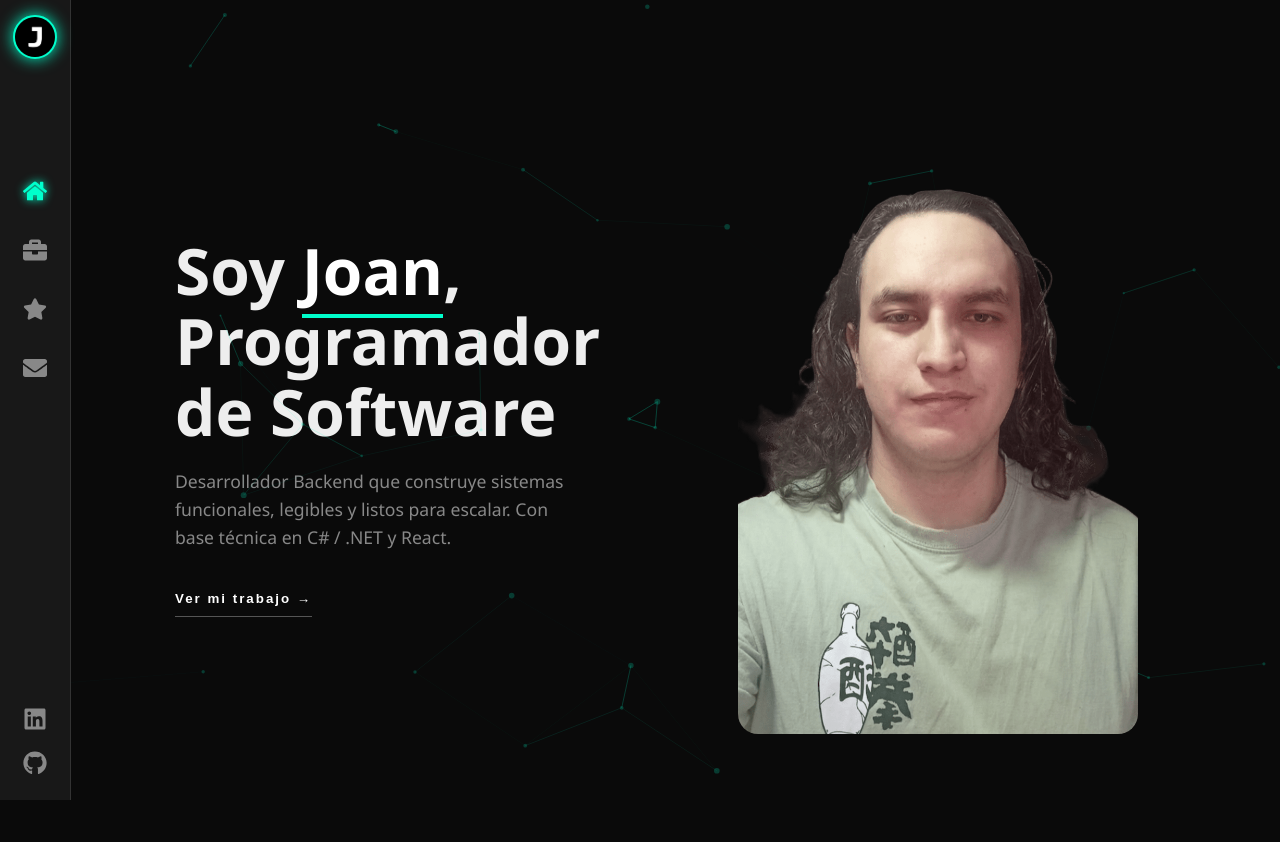
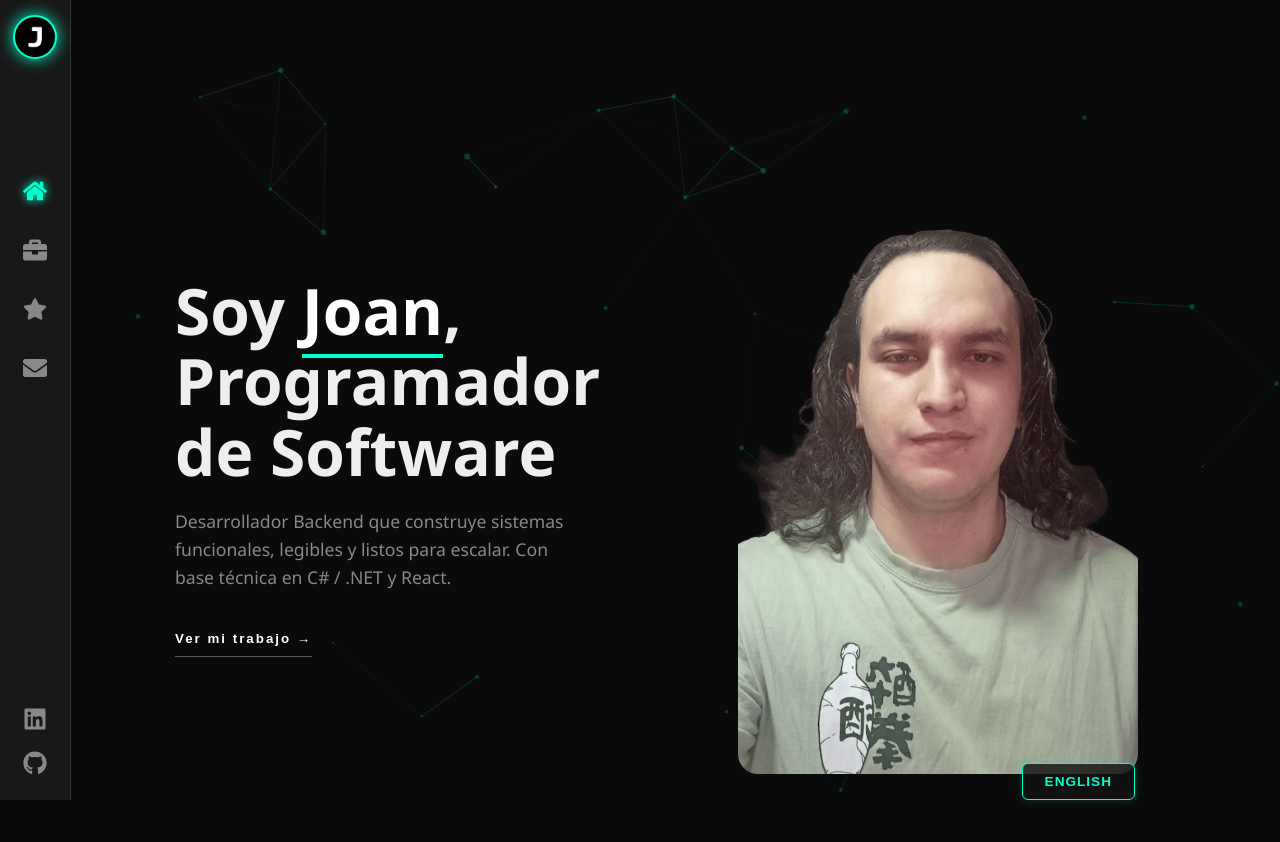
Before and after one commit to JoanCardozo/Mi-Portafolio, a React (Vite) app: page / in a window 1280 px wide. Shown: the top 842 px of the page. Before the commit the page ends 800 px from the top, so only its background shows below. Built offline with nearby package versions, Linux system fonts and the light colour scheme.

Commit message:
implementacion boton de traduccion

```diff
--- a/src/App.css
+++ b/src/App.css
@@ -152,6 +152,65 @@
   cursor: pointer;
   font-weight: bold;
   letter-spacing: 2px;
+}
+.seccion-inicio {
+  position: relative;
+  min-height: 100vh;
+  width: 100%;
+}
+
+/* ===================================================
+   BOTÓN TRADUCTOR
+   =================================================== */
+.btn-traductor-custom {
+  position: absolute;
+  bottom: 40px;
+  right: 40px;
+  z-index: 999;
+  background-color: rgba(18, 18, 18, 0.8);
+  color: var(--color-primario);
+  border: 1px solid var(--color-primario);
+  padding: 10px 22px;
+  border-radius: 6px;
+  font-weight: bold;
+  font-size: 0.85rem;
+  text-transform: uppercase;
+  letter-spacing: 1px;
+  cursor: pointer;
+  transition: all 0.3s ease-in-out;
+  box-shadow: 0 0 10px rgba(0, 255, 204, 0.2);
+}
+
+/* Efecto hover interactivo */
+.btn-traductor-custom:hover {
+  background-color: var(--color-primario);
+  color: #121212;
+  box-shadow: 0 0 20px var(--color-primario);
+  transform: translateY(-2px);
+}
+
+/* ===================================================
+   OCULTAR ELEMENTOS DE GOOGLE TRANSLATE
+   =================================================== */
+
+/* Evita de forma estricta que Google empuje el layout hacia abajo */
+body {
+  top: 0 !important;
+  position: static !important;
+}
+
+/* Oculta barras, banners, popups e iconos nativos inyectados por Google */
+#google_translate_element,
+#goog-gt-tt,
+#goog-te-widget-skiptranslate,
+.skiptranslate,
+.goog-te-banner-frame,
+.goog-te-banner,
+.goog-te-balloon-frame,
+.goog-te-gadget-icon,
+.goog-te-gadget-simple,
+iframe.goog-te-banner-frame {
+  display: none !important;
 }
 
 /* --- SECCIÓN EXPERIENCIA --- */
--- a/src/App.jsx
+++ b/src/App.jsx
@@ -52,13 +52,15 @@ const opcionesParticulas = {
 };
 
 function App() {
+  // ===================================================
+  // ESTADOS PRINCIPALES Y NAVEGACIÓN
+  // ===================================================
   const [init, setInit] = useState(false);
   const [tarjetaAbierta, setTarjetaAbierta] = useState(null);
   const [seccionActiva, setSeccionActiva] = useState('inicio');
+  const [idiomaActual, setIdiomaActual] = useState('es');
 
-  // ===================================================
-  // ESTADO INTERACTIVO: CONTROL DE HABILIDADES
-  // ===================================================
+  // CONTROL DE EXPANSIÓN DE CATEGORÍAS DE HABILIDADES
   const [habilidadesExpandidas, setHabilidadesExpandidas] = useState({
     backend: false,
     frontend: false,
@@ -66,6 +68,9 @@ function App() {
     herramientas: false
   });
 
+  // ===================================================
+  // EFECTOS (PARTÍCULAS Y TRADUCTOR)
+  // ===================================================
   useEffect(() => {
     if (!init) {
       initParticlesEngine(async (engine) => {
@@ -75,6 +80,28 @@ function App() {
       });
     }
   }, [init]);
+
+  useEffect(() => {
+    const comprobarCookie = () => {
+      const match = document.cookie.match(/(^| )googtrans=([^;]+)/);
+      if (match && match[2].includes('/en')) {
+        setIdiomaActual('en');
+      }
+    };
+    setTimeout(comprobarCookie, 500);
+  }, []);
+
+  // LÓGICA DEL TRADUCTOR DE GOOGLE
+  const cambiarIdiomaPro = () => {
+    const nuevoIdioma = idiomaActual === 'es' ? 'en' : 'es';
+    setIdiomaActual(nuevoIdioma);
+
+    const googleSelect = document.querySelector('.goog-te-combo');
+    if (googleSelect) {
+      googleSelect.value = nuevoIdioma;
+      googleSelect.dispatchEvent(new Event('change'));
+    }
+  };
 
   const toggleCategoriaHabilidad = (categoria) => {
     setHabilidadesExpandidas(prev => ({
@@ -94,19 +121,10 @@ function App() {
       periodo: "2023 - 2024",
       descripcion: (
         <ul className="lista-experiencia">
-          <li>Desarrollé API REST en C# y .NET para sincronización OAuth con Google y
-            Facebook, reduciendo fricción en el flujo de autenticación y habilitando
-            login social multiplataforma.</li>
-          <li>Rediseñé componentes de la página principal en Figma e integré los
-            cambios en el ciclo de desarrollo: refinamiento de backlog, estimación de
-            historias y demos de sprint bajo SCRUM.npm
-          </li>
-          <li>Ejecuté migración de sistema legacy a arquitectura moderna, reduciendo
-            deuda técnica e impacto en funcionalidades activas bajo mentorship del
-            Ingeniero Líder.</li>
-          <li>Automatice la validación del flujo crítico de compra con C# y Selenium
-            WebDriver, eliminando pruebas manuales repetitivas y detectando
-            regresiones antes de producción.</li>
+          <li>Desarrollé API REST en C# y .NET para sincronización OAuth con Google y Facebook, reduciendo fricción en el flujo de autenticación y habilitando login social multiplataforma.</li>
+          <li>Rediseñé componentes de la página principal en Figma e integré los cambios en el ciclo de desarrollo: refinamiento de backlog, estimación de historias y demos de sprint bajo SCRUM.</li>
+          <li>Ejecuté migración de sistema legacy a arquitectura moderna, reduciendo deuda técnica e impacto en funcionalidades activas bajo mentorship del Ingeniero Líder.</li>
+          <li>Automatice la validación del flujo crítico de compra con C# y Selenium WebDriver, eliminando pruebas manuales repetitivas y detectando regresiones antes de producción.</li>
         </ul>
       )
     },
@@ -117,49 +135,25 @@ function App() {
       periodo: "2024 - 2024 (8 meses)",
       descripcion: (
         <ul className="lista-experiencia">
-          <li>Procesé 1,200 registros técnicos mensuales en Horus, reduciendo el tiempo
-            de ciclo de 8 a 2 minutos por registro (75% de mejora) con tasa de error
-            cero bajo mi responsabilidad.
-          </li>
-          <li>Migré reportes manuales a flujos automatizados en Excel (tablas
-            dinámicas, fórmulas avanzadas), eliminando re-trabajo y reduciendo
-            errores humanos en procesamiento administrativo.</li>
-          <li>Gestioné un backlog estable de 10 incapacidades activas con un flujo de 4
-            consultas/día, sosteniendo un SLA de resolución de 2 días para docentes a
-            nivel nacional.</li>
-          <li>Asumí responsabilidad exclusiva de Valle del Cauca y Vichada, priorizando
-            casos críticos y garantizando continuidad operativa para las regiones de
-            mayor volumen de incidencias.
-          </li>
+          <li>Procesé 1,200 registros técnicos mensuales en Horus, reduciendo el tiempo de ciclo de 8 a 2 minutos por registro (75% de mejora) con tasa de error cero bajo mi responsabilidad.</li>
+          <li>Migré reportes manuales a flujos automatizados en Excel (tablas dinámicas, fórmulas avanzadas), eliminando re-trabajo y reduciendo errores humanos en procesamiento administrativo.</li>
+          <li>Gestioné un backlog estable de 10 incapacidades activas con un flujo de 4 consultas/día, sosteniendo un SLA de resolución de 2 días para docentes a nivel nacional.</li>
+          <li>Asumí responsabilidad exclusiva de Valle del Cauca y Vichada, priorizando casos críticos y garantizando continuidad operativa para las regiones de mayor volumen de incidencias.</li>
         </ul>
       )
     },
     {
       id: 3,
-      puesto: "Desarrollo Profesional Continuo - 2025",
+      puesto: "Desarrollo Profesional Continuo",
       periodo: "2025 - 2026 (En curso)",
       descripcion: (
         <ul className="lista-experiencia">
-          <li>Adopté Git y GitHub como flujo estándar de trabajo: branches por
-            feature, commits semánticos y revisión de cambios antes de merge.
-          </li>
-          <li>Construí servicios backend con Node.js: HTTP servers, middleware, manejo
-            asíncrono (async/await) y consumo de APIs externas.
-          </li>
-          <li>Desarrollé interfaces con React.js aplicando arquitectura por
-            componentes, hooks y patrones de composición.
-          </li>
-          <li>Diseñe APIs REST con contratos claros, validación de entradas, manejo
-            estructurado de errores y documentación básica con OpenAPI.
-          </li>
-          <li>
-            Entregué dashboard de gestión de tareas en React con CRUD completo,
-            filtros dinámicos y persistencia de estado.
-          </li>
-          <li>
-            Actualmente desarrollando videojuego 2D pixel art en Unity con C#: física
-            de personaje, sistema de colisiones y arquitectura de escenas.
-          </li>
+          <li>Adopté Git y GitHub como flujo estándar de trabajo: branches por feature, commits semánticos y revisión de cambios antes de merge.</li>
+          <li>Construí servicios backend con Node.js: HTTP servers, middleware, manejo asíncrono (async/await) y consumo de APIs externas.</li>
+          <li>Desarrollé interfaces con React.js aplicando arquitectura por componentes, hooks y patrones de composición.</li>
+          <li>Diseñe APIs REST con contratos claros, validación de entradas, manejo estructurado de errores y documentación básica con OpenAPI.</li>
+          <li>Entregué dashboard de gestión de tareas en React con CRUD completo, filtros dinámicos y persistencia de estado.</li>
+          <li>Actualmente desarrollando videojuego 2D pixel art en Unity con C#: física de personaje, sistema de colisiones y arquitectura de escenas.</li>
         </ul>
       )
     }
@@ -181,16 +175,16 @@ function App() {
     {
       id: 2,
       titulo: "Demo Videojuego de Plataforma 2D",
-      descripcion: "Proyecto personal enfocado en el desarrollo de videojuegos, donde diseñé e implementé la primera versión jugable de un juego 2D estilo Pixel Art utilizando Unity y C#. Durante el desarrollo apliqué principios de Programación Orientada a Objetos (POO) para estructurar la lógica del juego, así como sistemas de control de personaje, detección de colisiones, interacción con el entorno y gestión de estados. También trabajé en la creación e integración de sprites, animaciones mediante Animator, configuración de Colliders, diseño de niveles y mecánicas principales de jugabilidad.",
+      descripcion: "Proyecto personal enfocado en el desarrollo de videojuegos, donde diseñé e implementé la primera versión jugable de un juego 2D estilo Pixel Art utilizando Unity y C#. Durante el desarrollo apliqué principios de Programación Orientada a Objetos (POO) para estructurar la lógica del juego, así como sistemas de control de personaje, detección de colisiones, interacción con el entorno y gestión de estados.",
       imagen: Proyecto2,
-      tecnologias: ["Unity Engine", "C#", "Programación Orientada a Objetos (POO)", "Pixel Art y manejo de Sprites", "Animator y sistemas de animación", "Colliders y detección de colisiones", "Diseño de niveles", "Gestión de estados y condiciones de juego", "Física 2D", "Mecánicas de gameplay"],
+      tecnologias: ["Unity Engine", "C#", "Programación Orientada a Objetos (POO)", "Pixel Art", "Animator", "Colliders", "Física 2D"],
       linkDemo: "https://youtu.be/dGTI2Q7l8t8",
       linkRepo: "https://github.com/JoanCardozo/Demo-Videojuego-de-Plataformas-2D"
     }
   ];
 
   // ===================================================
-  // DATOS: HABILIDADES TÉCNICAS (ORGANIZADAS POR CATEGORÍAS)
+  // DATOS: HABILIDADES TÉCNICAS
   // ===================================================
   const categoriasHabilidades = {
     backend: {
@@ -236,39 +230,21 @@ function App() {
 
   return (
     <div className="layout-principal">
-
       {init && (
         <div className="capa-fondo">
-          <Particles
-            id="tsparticles"
-            options={opcionesParticulas}
-          />
+          <Particles id="tsparticles" options={opcionesParticulas} />
         </div>
       )}
 
-      {/* ===================================================
-          ESTRUCTURA: BARRA LATERAL NAV
-          =================================================== */}
+      {/* BARRA LATERAL NAV */}
       <nav className="barra-lateral">
         <div className="mini-avatar-contenedor">
-          <img
-            src={`${import.meta.env.BASE_URL}Letra.png`}
-            alt="Letra"
-            className="mini-avatar"
-          />
+          <img src={`${import.meta.env.BASE_URL}Letra.png`} alt="Letra" className="mini-avatar" />
         </div>
-        <FaHome className={`iconos ${seccionActiva === 'inicio' ? 'activo' : ''}`} onClick={() => setSeccionActiva('inicio')}
-          title="Inicio"
-        />
-        <FaBriefcase className={`iconos ${seccionActiva === 'experiencia' ? 'activo' : ''}`} onClick={() => setSeccionActiva('experiencia')}
-          title="Experiencia"
-        />
-        <FaStar className={`iconos ${seccionActiva === 'habilidades' ? 'activo' : ''}`} onClick={() => setSeccionActiva('habilidades')}
-          title="Habilidades"
-        />
-        <FaEnvelope className={`iconos ${seccionActiva === 'contacto' ? 'activo' : ''}`} onClick={() => setSeccionActiva('contacto')}
-          title="Contacto"
-        />
+        <FaHome className={`iconos ${seccionActiva === 'inicio' ? 'activo' : ''}`} onClick={() => setSeccionActiva('inicio')} title="Inicio" />
+        <FaBriefcase className={`iconos ${seccionActiva === 'experiencia' ? 'activo' : ''}`} onClick={() => setSeccionActiva('experiencia')} title="Experiencia" />
+        <FaStar className={`iconos ${seccionActiva === 'habilidades' ? 'activo' : ''}`} onClick={() => setSeccionActiva('habilidades')} title="Habilidades" />
+        <FaEnvelope className={`iconos ${seccionActiva === 'contacto' ? 'activo' : ''}`} onClick={() => setSeccionActiva('contacto')} title="Contacto" />
 
         <div style={{ marginTop: 'auto', marginBottom: '20px', display: 'flex', flexDirection: 'column', gap: '15px' }}>
           <a href="https://www.linkedin.com/in/joan-stiven-cardozo-avila-99a15732a/" target="_blank" rel="noopener noreferrer"><FaLinkedin className="iconos" title="LinkedIn" /></a>
@@ -276,25 +252,25 @@ function App() {
         </div>
       </nav>
 
-      {/* ===================================================
-          ESTRUCTURA: VISTAS PRINCIPALES DEL CONTENIDO
-          =================================================== */}
+      {/* VISTAS PRINCIPALES DEL CONTENIDO */}
       <main className="contenido-principal">
-
         {/* --- SECCIÓN INICIO --- */}
         {seccionActiva === 'inicio' && (
           <section className="seccion-inicio">
             <div className="bloque-texto">
               <h1 className="titulo-principal">Soy <span className="resaltado">Joan</span>, <br />Programador de Software</h1>
               <p className="descripcion">
-                Desarrollador Backend que construye sistemas funcionales, legibles y listos
-                para escalar. Con base técnica en C# / .NET y React.
+                Desarrollador Backend que construye sistemas funcionales, legibles y listos para escalar. Con base técnica en C# / .NET y React.
               </p>
               <button className="btn-primario" onClick={() => setSeccionActiva('experiencia')}>Ver mi trabajo →</button>
             </div>
             <div className="bloque-foto">
               <img src={Mi_foto} alt="Mi perfil" className="foto-perfil" />
             </div>
+            <button className="btn-traductor-custom notranslate" onClick={cambiarIdiomaPro}>
+              {idiomaActual === 'es' ? 'English' : 'Español'}
+            </button>
+            <div id="google_translate_element" style={{ display: 'none' }}></div>
           </section>
         )}
 
@@ -326,10 +302,9 @@ function App() {
               ))}
             </div>
 
-            {/* --- SECCIÓN INTEGRADA: BLOQUE PROYECTOS --- */}
+            {/* BLOQUE PROYECTOS INTEGRADO */}
             <div className="seccion-proyectos-bloque">
               <h2 className="subtitulo-proyectos">Mis Proyectos</h2>
-
               <div className="grid-proyectos-componente">
                 {proyectos.map((proyecto) => (
                   <TarjetaProyecto key={proyecto.id} proyecto={proyecto} />
@@ -341,7 +316,7 @@ function App() {
           </section>
         )}
 
-        {/* --- SECCIÓN HABILIDADES COMPLETA --- */}
+        {/* --- SECCIÓN HABILIDADES --- */}
         {seccionActiva === 'habilidades' && (
           <section className="seccion-habilidades">
             <h2 className="titulo-principal">Mis <span className="resaltado">Habilidades</span></h2>
@@ -349,11 +324,7 @@ function App() {
             {Object.keys(categoriasHabilidades).map((claveCat) => {
               const categoria = categoriasHabilidades[claveCat];
               const abierta = habilidadesExpandidas[claveCat];
-
-              // Muestra un límite de 4 elementos por defecto si no está expandido
-              const habilidadesVisibles = abierta
-                ? categoria.items
-                : categoria.items.slice(0, 4);
+              const habilidadesVisibles = abierta ? categoria.items : categoria.items.slice(0, 4);
 
               return (
                 <div key={claveCat} className="bloque-categoria-habilidad" style={{ width: '100%', marginBottom: '35px' }}>
@@ -371,10 +342,7 @@ function App() {
                   </div>
 
                   {categoria.items.length > 4 && (
-                    <span
-                      className="trigger-ver-mas"
-                      onClick={() => toggleCategoriaHabilidad(claveCat)}
-                    >
+                    <span className="trigger-ver-mas" onClick={() => toggleCategoriaHabilidad(claveCat)}>
                       {abierta ? "Ver menos habilidades ↑" : "Ver todas las habilidades ↓"}
                     </span>
                   )}
@@ -382,66 +350,37 @@ function App() {
               );
             })}
 
-            {/* --- SUB-SECCIÓN HABILIDADES BLANDAS --- */}
+            {/* HABILIDADES BLANDAS */}
             <h3 className="subtitulo-proyectos" style={{ marginTop: '20px' }}>Habilidades Blandas</h3>
             <div className="contenedor-soft-skills">
-              <div className="skill-blanda">
-                <span className="icono-soft">🤝</span>
-                <p>Trabajo en equipo</p>
-              </div>
-              <div className="skill-blanda">
-                <span className="icono-soft">🧠</span>
-                <p>Resolución de problemas</p>
-              </div>
-              <div className="skill-blanda">
-                <span className="icono-soft">🎯</span>
-                <p>Responsabilidad</p>
-              </div>
-              <div className="skill-blanda">
-                <span className="icono-soft">📚</span>
-                <p>Aprendizaje continuo</p>
-              </div>
-              <div className="skill-blanda">
-                <span className="icono-soft">💬</span>
-                <p>Comunicación Asertiva</p>
-              </div>
-              <div className="skill-blanda">
-                <span className="icono-soft">🚀</span>
-                <p>Proactividad</p>
-              </div>
-              <div className="skill-blanda">
-                <span className="icono-soft">🔄</span>
-                <p>Adaptabilidad</p>
-              </div>
-              <div className="skill-blanda">
-                <span className="icono-soft">🔍</span>
-                <p>Atención al Detalle</p>
-              </div>
+              {["🤝 Trabajo en equipo", "🧠 Resolución de problemas", "🎯 Responsabilidad", "📚 Aprendizaje continuo", "💬 Comunicación Asertiva", "🚀 Proactividad", "🔄 Adaptabilidad", "🔍 Atención al Detalle"].map((skill, i) => (
+                <div key={i} className="skill-blanda">
+                  <p>{skill}</p>
+                </div>
+              ))}
             </div>
 
-            {/* --- SUB-SECCIÓN IDIOMAS --- */}
+            {/* IDIOMAS */}
             <h3 className="subtitulo-proyectos">Idiomas</h3>
             <div className="contenedor-idiomas">
               <div className="bloque-idioma">
                 <div className="emoji-idioma">🗣️</div>
                 <div className="info-idioma">
                   <div className="encabezado-idioma">
-                    <h4>Ingles</h4>
+                    <h4>Inglés</h4>
                     <span className="badge-nivel">B1 INTERMEDIO</span>
                   </div>
-                  <p>Capacidad para leer documentación técnica, participar en chats de equipo
-                    y comprender tutoriales avanzados en inglés.</p>
+                  <p>Capacidad para leer documentación técnica, participar en chats de equipo y comprender tutoriales avanzados en inglés.</p>
                 </div>
               </div>
             </div>
-
           </section>
         )}
 
         {/* --- SECCIÓN CONTACTO --- */}
         {seccionActiva === 'contacto' && (
           <section className="seccion-contacto">
-            <h2>Contactame</h2>
+            <h2>Contáctame</h2>
             <p className="sub-contacto">¿Tienes un proyecto en mente? ¡Hablemos!</p>
 
             <div className="contenedor-metodos">
@@ -464,50 +403,35 @@ function App() {
               <div className="tarjeta-contacto no-link">
                 <div className="circulo-icono loc">📍</div>
                 <div className="info">
-                  <span>Ubicacion</span>
+                  <span>Ubicación</span>
                   <p>Bogotá, Colombia</p>
                 </div>
               </div>
             </div>
 
             <div className="disponibilidad-badge">
-              <span className="punto-verde"></span>Disponible para nuevos proyectos y Ofertas
+              <span className="punto-verde"></span>Disponible para nuevos proyectos y ofertas
             </div>
           </section>
         )}
-
       </main>
-
-      {init && (
-        <Particles
-          id="tsparticles"
-          className="fondo-particulas"
-          options={opcionesParticulas}
-        />
-      )}
     </div>
-  )
+  );
 }
 
 // ===================================================
-// SUB-COMPONENTE: SISTEMA DE RENDERIZADO DE ESTRELLAS
+// SUB-COMPONENTES (SISTEMA DE ESTRELLAS Y TARJETA)
 // ===================================================
 const SistemaEstrellas = ({ nivel }) => {
   return (
     <div className="estrellas-contenedor">
       {[1, 2, 3, 4, 5].map((estrella) => (
-        <FaStar
-          key={estrella}
-          className={estrella <= nivel ? "estrella-llena" : "estrella-vacia"}
-        />
+        <FaStar key={estrella} className={estrella <= nivel ? "estrella-llena" : "estrella-vacia"} />
       ))}
     </div>
   );
 };
 
-// ===================================================
-// SUB-COMPONENTE: TARJETA DE PROYECTO INDIVIDUAL
-// ===================================================
 const TarjetaProyecto = ({ proyecto }) => {
   const [expandido, setExpandido] = useState(false);
 
@@ -519,7 +443,6 @@ const TarjetaProyecto = ({ proyecto }) => {
 
       <div className="cuerpo-tarjeta-proyecto">
         <h3>{proyecto.titulo}</h3>
-
         <p className={`descripcion-proyecto ${expandido ? 'abierta' : 'comprimida'}`}>
           {proyecto.descripcion}
         </p>
@@ -530,10 +453,7 @@ const TarjetaProyecto = ({ proyecto }) => {
           ))}
         </div>
 
-        <span
-          className="trigger-ver-mas"
-          onClick={() => setExpandido(!expandido)}
-        >
+        <span className="trigger-ver-mas" onClick={() => setExpandido(!expandido)}>
           {expandido ? "Ver menos ↑" : "Ver más ↓"}
         </span>
 
```
Also changed, not shown: index.html (+14 -0 lines).
